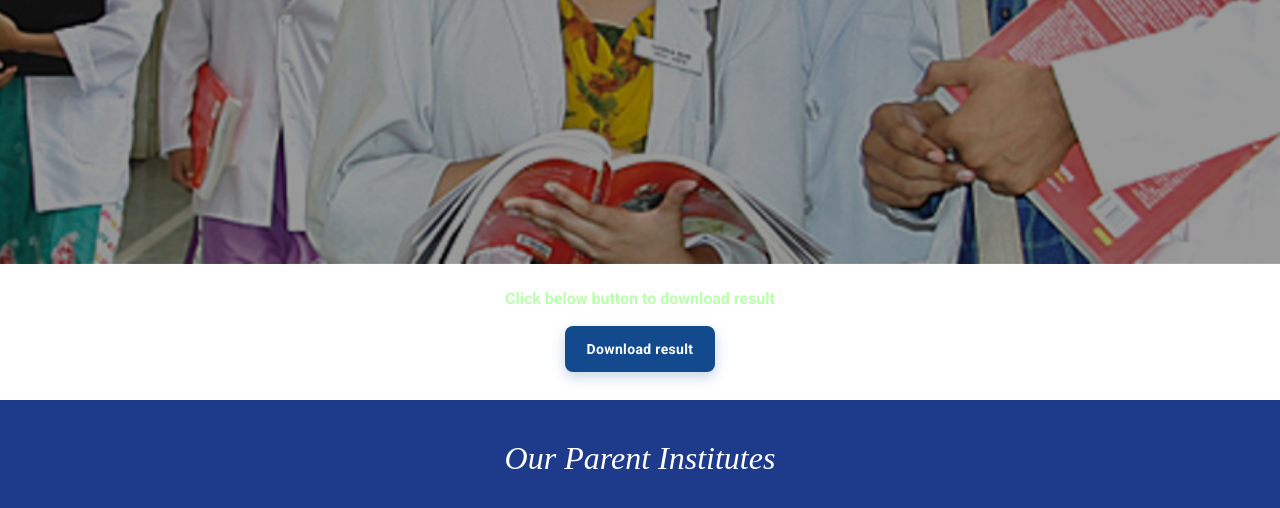
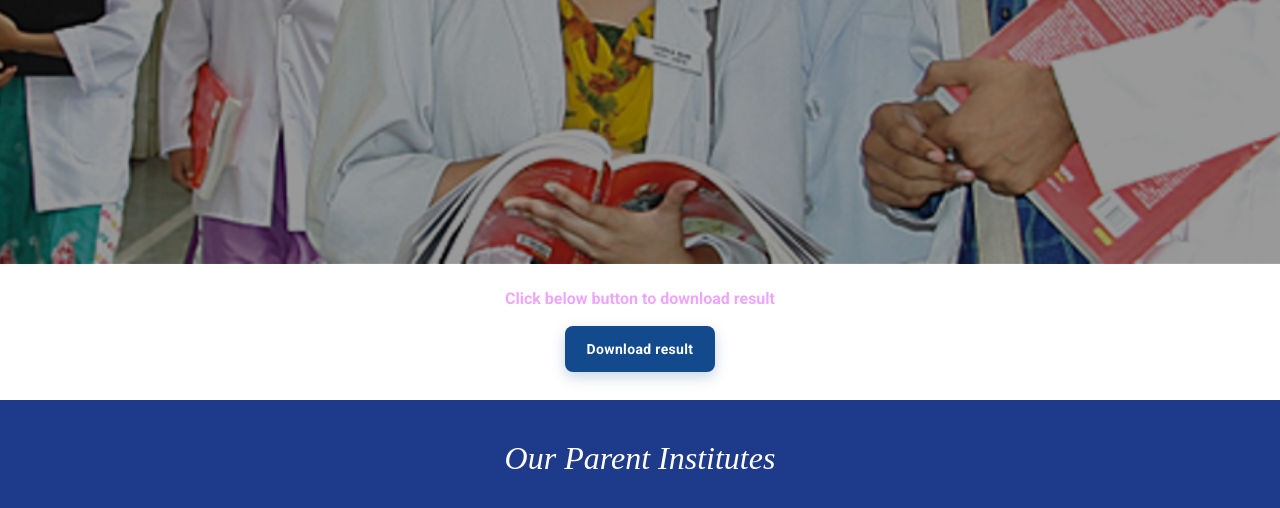
Before and after one commit to Siddhi-Honmane07/AL-CAREER-PVT-LTD-WEBSITE, a plain HTML site: page index.html in a window 1280 px wide. Shown: the part 584-1092 px from the top of the page. Drawn offline with Linux system fonts and the light colour scheme; a web font is replaced by a local one.

Commit message:
Update index.html

```diff
--- a/index.html
+++ b/index.html
@@ -500,7 +500,7 @@
             gap: 16px;
         }
         .admit-card-prompt-text {
-            color: #39FF14;
+            color: #D400FF;
             font-family: 'Roboto', sans-serif;
             font-size: 16px;
             line-height: 1.4;
```
